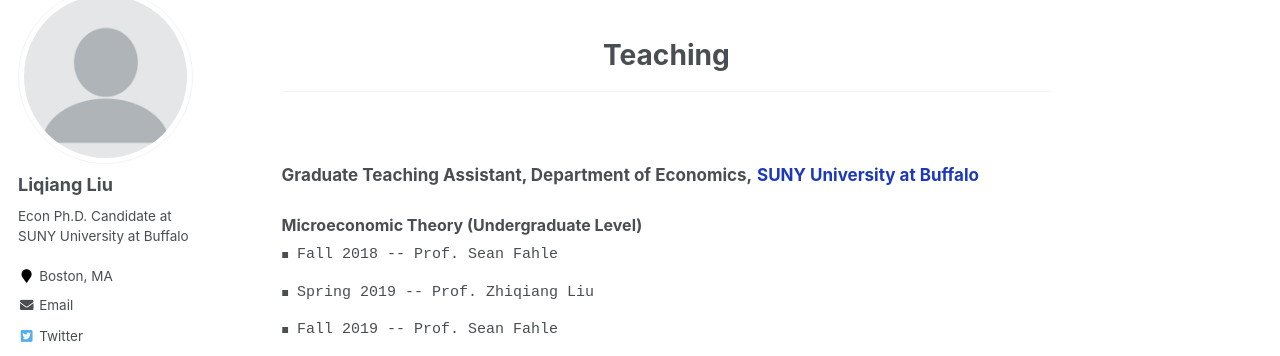
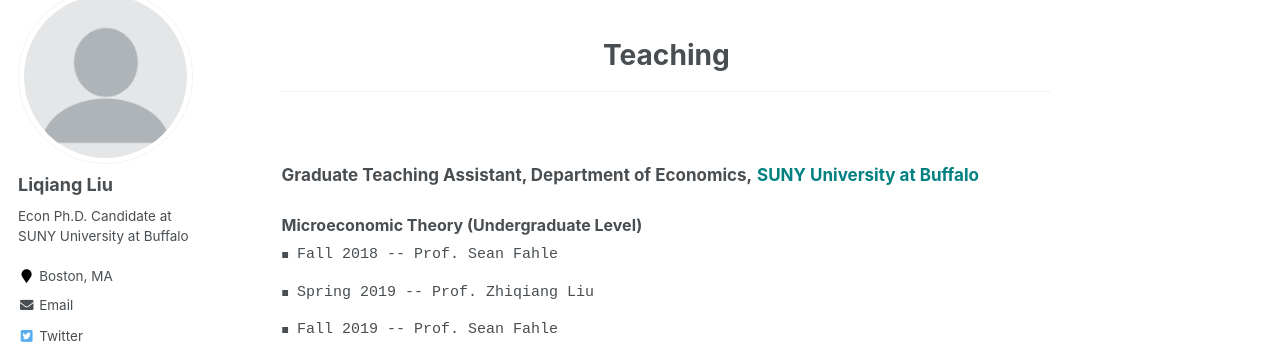
Before and after one commit to Liqiang-Liu/Liqiang-Liu.github.io, a Jekyll site: the page built from _pages/teaching.md, in a window 1280 px wide. Shown: the part 129-485 px from the top of the page. Built offline with Jekyll 4.4.1, drawn with Linux system fonts in a browser that asks for light colours.

Commit message:
Update teaching.md

```diff
--- a/_pages/teaching.md
+++ b/_pages/teaching.md
@@ -27,7 +27,7 @@ redirect_from:
 
 <br>
 
-<span style="font-size: 17px;"> <strong>Graduate Teaching Assistant, Department of Economics,</strong> <span style="color:#1c39bb;"> <strong>SUNY University at Buffalo</strong> </span> </span>
+<span style="font-size: 17px;"> <strong>Graduate Teaching Assistant, Department of Economics,</strong> <span style="color:teal;"> <strong>SUNY University at Buffalo</strong> </span> </span>
 <ul class="custom-bullet">
   <span style="font-size: 16px;"><strong>Microeconomic Theory (Undergraduate Level)</strong></span>
     <ul class="custom-bullet">
```
